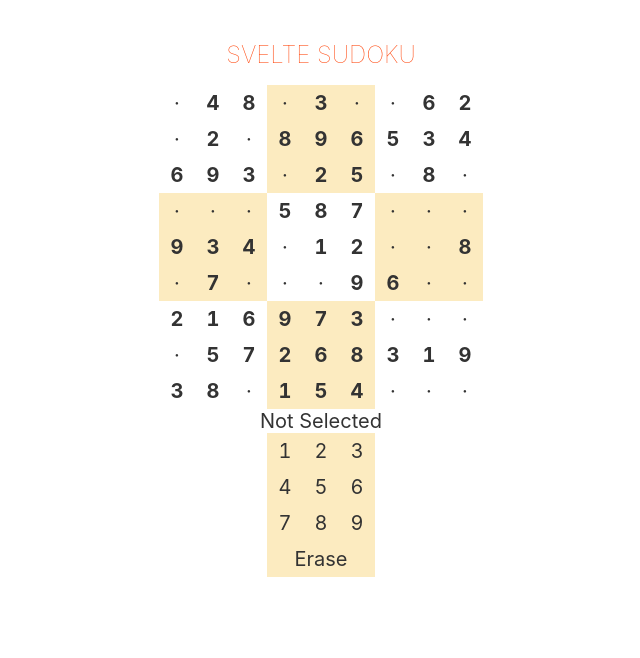
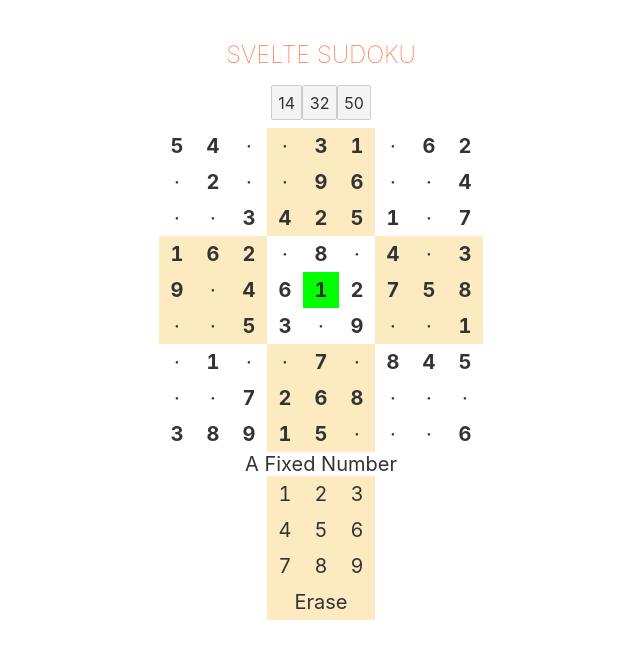
Before and after one commit to kuman514/SvelteSudoku, a Svelte app: page / in a window 1280 px wide. Shown: the top 658 px of the page, without its empty margins (319-959 px from the left). Built offline with nearby package versions, Linux system fonts and the light colour scheme.

Commit message:
Added difficulty changer

```diff
--- a/src/App.svelte
+++ b/src/App.svelte
@@ -1,8 +1,11 @@
 <script>
 	import BoardLine from './BoardLine.svelte';
 	import InputPanel from './InputPanel.svelte';
+	import Difficulty from './Difficulty.svelte';
 
 	export let title;
+
+	const difficulty = [14, 32, 50];
 
 	let board = [
 		[0, 0, 0, 0, 0, 0, 0, 0, 0],
@@ -40,7 +43,7 @@
 		[false, false, false, false, false, false, false, false, false]
 	];
 
-	let [selectedRow, selectedCol] = [-1, -1];
+	let [selectedRow, selectedCol] = [4, 4];
 
 	let complete = false;
 
@@ -219,10 +222,51 @@
 		return true;
 	}
 
-	initBoard();
-	fault = checkBoard();
-	holeBoard(32);
-	lockBoard();
+	function initGame(holes) {
+		board = [
+			[0, 0, 0, 0, 0, 0, 0, 0, 0],
+			[0, 0, 0, 0, 0, 0, 0, 0, 0],
+			[0, 0, 0, 0, 0, 0, 0, 0, 0],
+			[0, 0, 0, 0, 0, 0, 0, 0, 0],
+			[0, 0, 0, 0, 0, 0, 0, 0, 0],
+			[0, 0, 0, 0, 0, 0, 0, 0, 0],
+			[0, 0, 0, 0, 0, 0, 0, 0, 0],
+			[0, 0, 0, 0, 0, 0, 0, 0, 0],
+			[0, 0, 0, 0, 0, 0, 0, 0, 0]
+		];
+
+		isLocked = [
+			[false, false, false, false, false, false, false, false, false],
+			[false, false, false, false, false, false, false, false, false],
+			[false, false, false, false, false, false, false, false, false],
+			[false, false, false, false, false, false, false, false, false],
+			[false, false, false, false, false, false, false, false, false],
+			[false, false, false, false, false, false, false, false, false],
+			[false, false, false, false, false, false, false, false, false],
+			[false, false, false, false, false, false, false, false, false],
+			[false, false, false, false, false, false, false, false, false]
+		];
+		fault = [
+			[false, false, false, false, false, false, false, false, false],
+			[false, false, false, false, false, false, false, false, false],
+			[false, false, false, false, false, false, false, false, false],
+			[false, false, false, false, false, false, false, false, false],
+			[false, false, false, false, false, false, false, false, false],
+			[false, false, false, false, false, false, false, false, false],
+			[false, false, false, false, false, false, false, false, false],
+			[false, false, false, false, false, false, false, false, false],
+			[false, false, false, false, false, false, false, false, false]
+		];
+		[selectedRow, selectedCol] = [4, 4];
+		complete = false;
+
+		initBoard();
+		fault = checkBoard();
+		holeBoard(holes);
+		lockBoard();
+	}
+
+	initGame(32);
 </script>
 
 
@@ -253,6 +297,21 @@
 />
 <main>
 	<h1>{title}</h1>
+	<div
+		on:click={event => {
+			if (event.target.nodeName !== 'BUTTON') {
+				return;
+			}
+			const newDifficulty = parseInt(event.target.id.split('hole')[1]);
+			initGame(newDifficulty);
+		}}
+	>
+		{#each difficulty as holes}
+			<Difficulty
+				{holes}
+			/>
+		{/each}
+	</div>
 	<div
 		on:click={event => {
 			//console.dir(event.target);
--- /dev/null
+++ b/src/Difficulty.svelte
@@ -0,0 +1,7 @@
+<script>
+  export let holes;
+</script>
+
+<button id={`hole${holes}`}>
+  {holes}
+</button>
```
